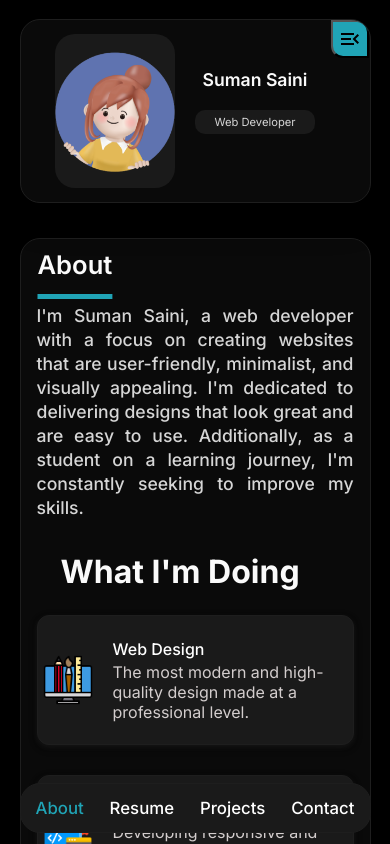
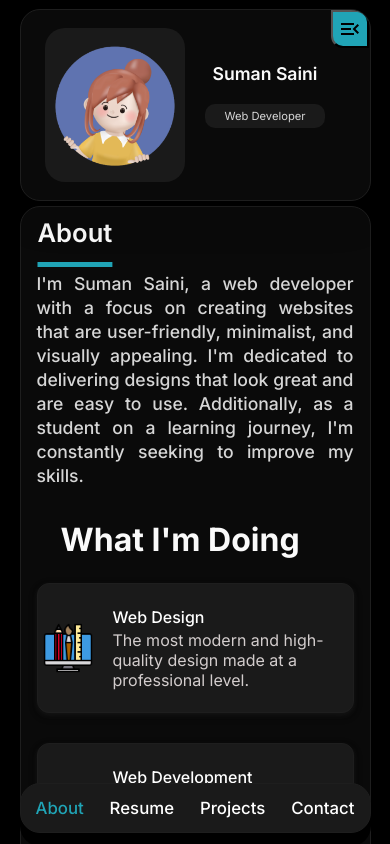
Before and after one commit to simmii-i/portfolio, a React (Create React App) app: page / in a window 390 px wide. Shown: the top 844 px of the page. Built offline with nearby package versions, Linux system fonts and the light colour scheme.

Commit message:
header mask

```diff
--- a/src/component/Home/Home.css
+++ b/src/component/Home/Home.css
@@ -109,7 +109,7 @@
      background-color: var(--background-color-main);
      /* background-color: red; */
      transition: var(--transition-2);
-    top: 50px;
+    top: 40px;
 
 
 }
@@ -127,7 +127,7 @@
   }
 
   .subleft-main {
-     margin-top: 90px;
+     margin-top: 80px;
      display: flex;
     align-items: center;
     flex-direction: column;
@@ -150,7 +150,7 @@
     height: auto;
     /* background-color: green; */
     border-radius: 20px;
-    margin-top: 40px;
+    margin-top: 30px;
     margin-left: 350px;
     background-color: var(--background-color-main);
     transition: var(--transition-2);
@@ -159,7 +159,7 @@
  .right-mask {
     display: none;
     z-index: 1;
-    background-color: red;
+
     background-color: var(--background-color-main);
     height: 100%;
     width: 90% !important;
@@ -432,22 +432,32 @@ border-radius: var(--radius-12);
     flex-direction: row;
     justify-content: center;
     align-items: center;
-    margin:  1rem;
+    margin:  0rem 0rem;
     }
     .subleft-main{
         width: 90%;
-    height: 11.5rem;
+    height: 12rem;
     justify-content: center;
     display: flex;
     flex-direction: row;
     border: 1px solid var(--border-color);
 
-    margin: 1rem 0rem;
+    margin-top:20px;
 
     }
+    .left-mask{
+      position: fixed;
+      display: flex;
+      width: 90%;
+      height: 12rem;
+      /* background-color: rebeccapurple; */
+      z-index: 2;
+
+
+  }
     .image {
-        width: 150px;
-        margin: 25px;
+        width: 140px;
+        margin: 22px;
         transform: translate(0%);
     }
     .name{
@@ -492,11 +502,7 @@ border-radius: var(--radius-12);
         overflow: hidden;
     }
 
-    .left-mask{
-        display: flex;
 
-
-    }
     .main{
         display: flex;
         justify-content: center;
@@ -622,8 +628,9 @@ border-radius: var(--radius-12);
     .header h1{
         font-size: 1.6rem;
     }
+
     .sm-Image{
-        width: 28%;
+        width: 30%;
     }
  }
 
@@ -644,16 +651,29 @@ border-radius: var(--radius-12);
         bottom: 10.7px;
         left: 5%;
         width: 90%;
-        z-index: 2;
+        z-index: 3;
         border-radius: var(--radius-20);
         font-size: 0.7rem;
         padding: 0px 20px;
 
     }
-    .right-mask{
-        /* display: flex; */
+
+    .header-mask{
+      background-color: var(--background-color-main);
+      display: flex;
+      position: fixed;
+        align-items: center;
+        margin-right: 2px;
+        bottom: -2px;
+        left: 5%;
+        width: 90%;
+        height: 60px;
+        z-index: 3;
+        border-radius: var(--radius-20);
+        font-size: 0.7rem;
 
     }
+
     .sm-socials{
         margin-left: 20px;
     }
@@ -664,7 +684,7 @@ border-radius: var(--radius-12);
         margin: 0px;
     }
     .sm-Image{
-        width: 130px;
+        width: 140px;
         margin-left: 10px;
     }
 
@@ -719,7 +739,7 @@ border-radius: var(--radius-12);
     }
 
     .sm-Image {
-      width: 120px;
+      width: 140px;
       margin-left: 0%;
     }
 
--- a/src/component/Home/Home.js
+++ b/src/component/Home/Home.js
@@ -141,7 +141,7 @@ const [smallScreen, setSmallScreen] = useState(false);
             <div className="small-screen-userInfo">
               <div className="sm-Image">
                 <img
-
+                  className="sm-img"
                   src="/heroImage.png"
                   alt="My Avatar"
                 //  style={{ width:"150px",
@@ -191,14 +191,14 @@ const [smallScreen, setSmallScreen] = useState(false);
       </div>
 
       <div className="homeright">
-        <div className="right-mask"></div>
+
         <div className="subright-main">
           <div className="header">
            {activeComponent === "about" && <h1>About</h1>}
            {activeComponent === "resume" && <h1>Resume</h1>}
            {activeComponent === "projects" && <h1>Projects</h1>}
            {activeComponent === "contact" && <h1>Contact</h1>}
-
+           <div className="header-mask"></div>
             <div className="header-details">
 
               <h2 className={activeComponent=== "about" ? "btn-active" : "btn-normal"} onClick={()=> changeComponent("about")}>About </h2>
@@ -207,6 +207,7 @@ const [smallScreen, setSmallScreen] = useState(false);
               <h2 className={activeComponent=== "contact" ? "btn-active" : "btn-normal"} onClick={()=> changeComponent("contact")}>Contact </h2>
 
             </div>
+
           </div>
           <div className={`content ${transitionClass}`}>
             {activeComponent=== "about" && <About />}
```
